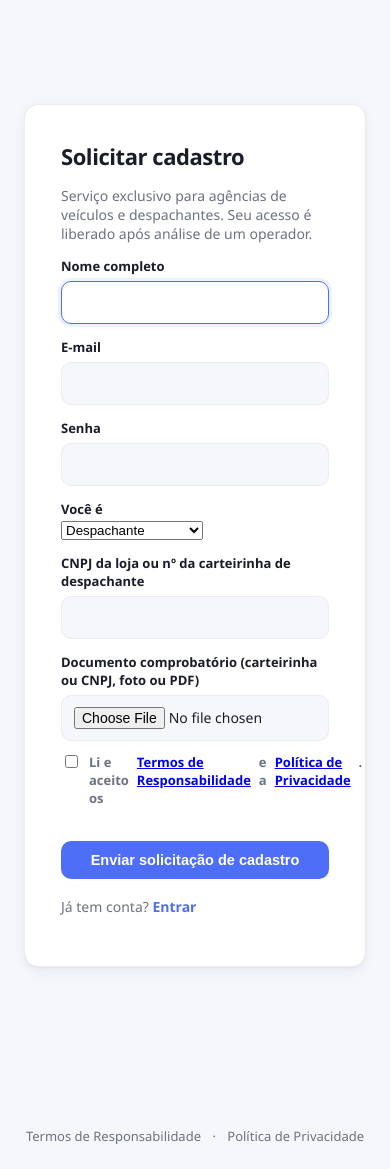
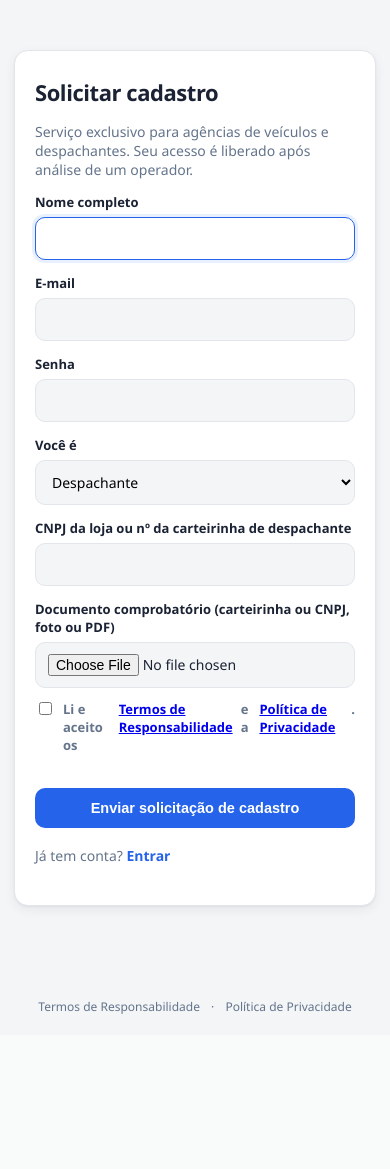
Before and after one commit to devagilelelegalizacoes-coder/DataPainel, a FastAPI app: page /registro in a window 390 px wide. After the commit the page ends 1014 px from the top, so only its background shows below. Run offline with FastAPI, Linux system fonts and the light colour scheme; data comes from the database, SQL or seed files in the repository.

Commit message:
Aplica nova identidade visual (azul/verde/branco/cinza) e responsividade total
Redesenha paleta de cores, cards de consulta (selo de preço especial, barra de
status/valor no rodapé inspirada no layout de referência) e navbar com link
ativo destacado. Adiciona breakpoints para tablet (900px) e celular (560px)
cobrindo navbar, grids de cards, tabelas com scroll horizontal, modais e
formulários — todas as páginas herdam de base.html/style.css, então o ajuste
é automático em todo o sistema.

Co-Authored-By: Claude Sonnet 5 <noreply@anthropic.com>

```diff
--- a/static/style.css
+++ b/static/style.css
@@ -1,22 +1,31 @@
 :root {
-  --bg: #f6f7fb;
+  --bg: #f3f5f7;
   --surface: #ffffff;
-  --border: #eaecf1;
-  --text: #1a1d29;
-  --text-muted: #6b7280;
-  --primary: #4f6ef7;
-  --primary-dark: #3a56d9;
-  --primary-soft: #eef1ff;
-  --success-bg: #e8f8ef;
-  --success-text: #17924f;
+  --border: #e2e6eb;
+  --text: #1a2233;
+  --text-muted: #64748b;
+
+  --primary: #2563eb;
+  --primary-dark: #1d4ed8;
+  --primary-soft: #e8f0fe;
+
+  --secondary: #16a34a;
+  --secondary-dark: #0f7a37;
+  --secondary-soft: #e7f7ed;
+
+  --success-bg: #e7f7ed;
+  --success-text: #0f7a37;
   --error-bg: #fdecec;
   --error-text: #d64545;
+
   --radius: 14px;
-  --shadow: 0 1px 2px rgba(16, 24, 40, 0.04), 0 4px 12px rgba(16, 24, 40, 0.06);
-  --shadow-hover: 0 4px 8px rgba(16, 24, 40, 0.06), 0 12px 24px rgba(16, 24, 40, 0.1);
+  --shadow: 0 1px 2px rgba(16, 24, 40, 0.05), 0 4px 12px rgba(16, 24, 40, 0.06);
+  --shadow-hover: 0 4px 8px rgba(16, 24, 40, 0.07), 0 14px 28px rgba(16, 24, 40, 0.1);
 }
 
 * { box-sizing: border-box; }
+
+html { -webkit-text-size-adjust: 100%; }
 
 body {
   margin: 0;
@@ -24,36 +33,52 @@ body {
   background: var(--bg);
   color: var(--text);
   -webkit-font-smoothing: antialiased;
+  overflow-x: hidden;
 }
 
-.container { max-width: 1040px; margin: 0 auto; padding: 32px 24px 64px; }
+img { max-width: 100%; }
+
+.container { max-width: 1120px; margin: 0 auto; padding: 32px 24px 64px; }
 
 /* Navbar */
 .navbar {
   display: flex;
   align-items: center;
   justify-content: space-between;
+  gap: 16px;
   background: var(--surface);
   border-bottom: 1px solid var(--border);
   padding: 14px 32px;
   position: sticky;
   top: 0;
   z-index: 10;
+  flex-wrap: wrap;
 }
-.navbar-brand { font-weight: 700; font-size: 16px; display: flex; align-items: center; gap: 8px; }
+.navbar-brand { font-weight: 700; font-size: 16px; display: flex; align-items: center; gap: 8px; white-space: nowrap; }
 .navbar-logo { color: var(--primary); }
-.navbar-links { display: flex; gap: 24px; }
-.navbar-links a { color: var(--text-muted); text-decoration: none; font-size: 14px; font-weight: 500; transition: color .15s; }
-.navbar-links a:hover { color: var(--text); }
-.navbar-user { display: flex; align-items: center; gap: 14px; font-size: 14px; }
+.navbar-links { display: flex; gap: 4px; flex-wrap: wrap; overflow-x: auto; }
+.navbar-links a {
+  color: var(--text-muted);
+  text-decoration: none;
+  font-size: 14px;
+  font-weight: 500;
+  padding: 8px 14px;
+  border-radius: 999px;
+  white-space: nowrap;
+  transition: color .15s, background .15s;
+}
+.navbar-links a:hover { color: var(--text); background: var(--bg); }
+.navbar-links a.nav-active { color: var(--primary-dark); background: var(--primary-soft); }
+.navbar-user { display: flex; align-items: center; gap: 14px; font-size: 14px; flex-wrap: wrap; }
 .navbar-name { color: var(--text-muted); }
 .credits-pill {
-  background: var(--primary-soft);
-  color: var(--primary-dark);
+  background: var(--secondary-soft);
+  color: var(--secondary-dark);
   padding: 5px 12px;
   border-radius: 999px;
   font-weight: 600;
   font-size: 13px;
+  white-space: nowrap;
 }
 .btn-link { color: var(--text-muted); text-decoration: none; font-size: 14px; }
 .btn-link:hover { color: var(--error-text); }
@@ -67,6 +92,7 @@ body {
 /* Auth */
 .auth-card {
   max-width: 380px;
+  width: 100%;
   margin: 72px auto;
   background: var(--surface);
   padding: 36px;
@@ -79,7 +105,7 @@ body {
 .auth-footer a { color: var(--primary); text-decoration: none; font-weight: 600; }
 
 form label { display: block; margin-top: 14px; font-size: 13px; font-weight: 600; color: var(--text); }
-form input, form textarea {
+form input, form textarea, form select {
   width: 100%;
   padding: 11px 12px;
   margin-top: 6px;
@@ -91,20 +117,20 @@ form input, form textarea {
   transition: border-color .15s, box-shadow .15s;
   resize: vertical;
 }
-form input:focus, form textarea:focus {
+form input:focus, form textarea:focus, form select:focus {
   outline: none;
   border-color: var(--primary);
   box-shadow: 0 0 0 3px var(--primary-soft);
   background: var(--surface);
 }
-.inline-form { display: flex; gap: 10px; margin: 16px 0; }
-.inline-form input { flex: 1; }
+.inline-form { display: flex; gap: 10px; margin: 16px 0; flex-wrap: wrap; }
+.inline-form input { flex: 1; min-width: 160px; }
 
 .btn-primary {
   margin-top: 22px;
   display: inline-block;
   width: 100%;
-  padding: 11px;
+  padding: 12px;
   background: var(--primary);
   color: #fff;
   border: none;
@@ -344,7 +415,7 @@ form input:focus, form textarea:focus {
 
 /* Footer */
 .footer {
-  max-width: 1040px;
+  max-width: 1120px;
   margin: 0 auto;
   padding: 24px;
   text-align: center;
@@ -379,3 +450,37 @@ form input:focus, form textarea:focus {
 .documentos-upload-list label { margin-bottom: 2px; }
 .documentos-lista { list-style: none; padding: 0; margin: 8px 0; display: flex; flex-direction: column; gap: 6px; }
 .documentos-lista li a { display: inline-flex; align-items: center; gap: 6px; }
+
+/* ---------------------------------------------------------------- */
+/* Responsivo: tablet (<=900px) e celular (<=560px)                 */
+/* ---------------------------------------------------------------- */
+@media (max-width: 900px) {
+  .container { padding: 24px 18px 48px; }
+  .navbar { padding: 12px 18px; }
+  .navbar-links { gap: 2px; }
+  .detalhe-grid { grid-template-columns: 1fr; }
+  .cards-grid { grid-template-columns: repeat(auto-fill, minmax(200px, 1fr)); }
+}
+
+@media (max-width: 560px) {
+  .container { padding: 18px 14px 40px; }
+  .navbar {
+    flex-direction: column;
+    align-items: stretch;
+    gap: 10px;
+    padding: 12px 16px;
+  }
+  .navbar-brand { justify-content: center; }
+  .navbar-links { justify-content: center; }
+  .navbar-user { justify-content: center; }
+  .page-header h1 { font-size: 21px; }
+  .cards-grid { grid-template-columns: 1fr; }
+  .cards-row { flex-direction: column; }
+  .stat-card { min-width: 0; }
+  .admin-form-row { grid-template-columns: 1fr; }
+  .detalhe-list { grid-template-columns: 1fr; }
+  .auth-card { margin: 32px auto; padding: 26px 20px; }
+  .modal-box { padding: 22px; }
+  .admin-card-actions { font-size: 12.5px; }
+  .footer { padding: 20px 14px; font-size: 12px; }
+}
```
Also changed, not shown: other parts of static/style.css (+57 -12 lines), templates/base.html (+11 -10 lines), templates/consultas.html (+14 -5 lines), .claude/skills/continuar-projeto/SKILL.md.
